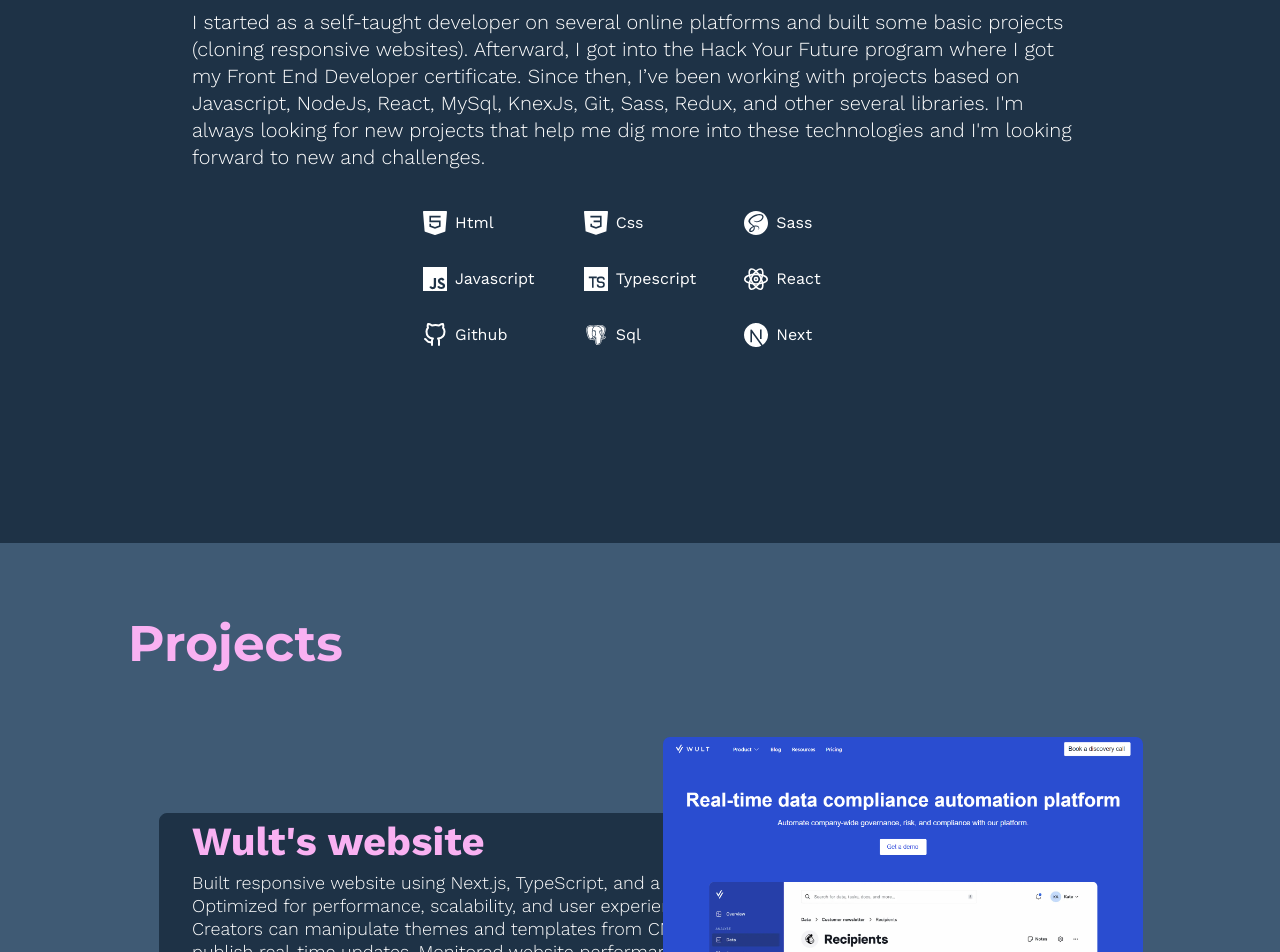
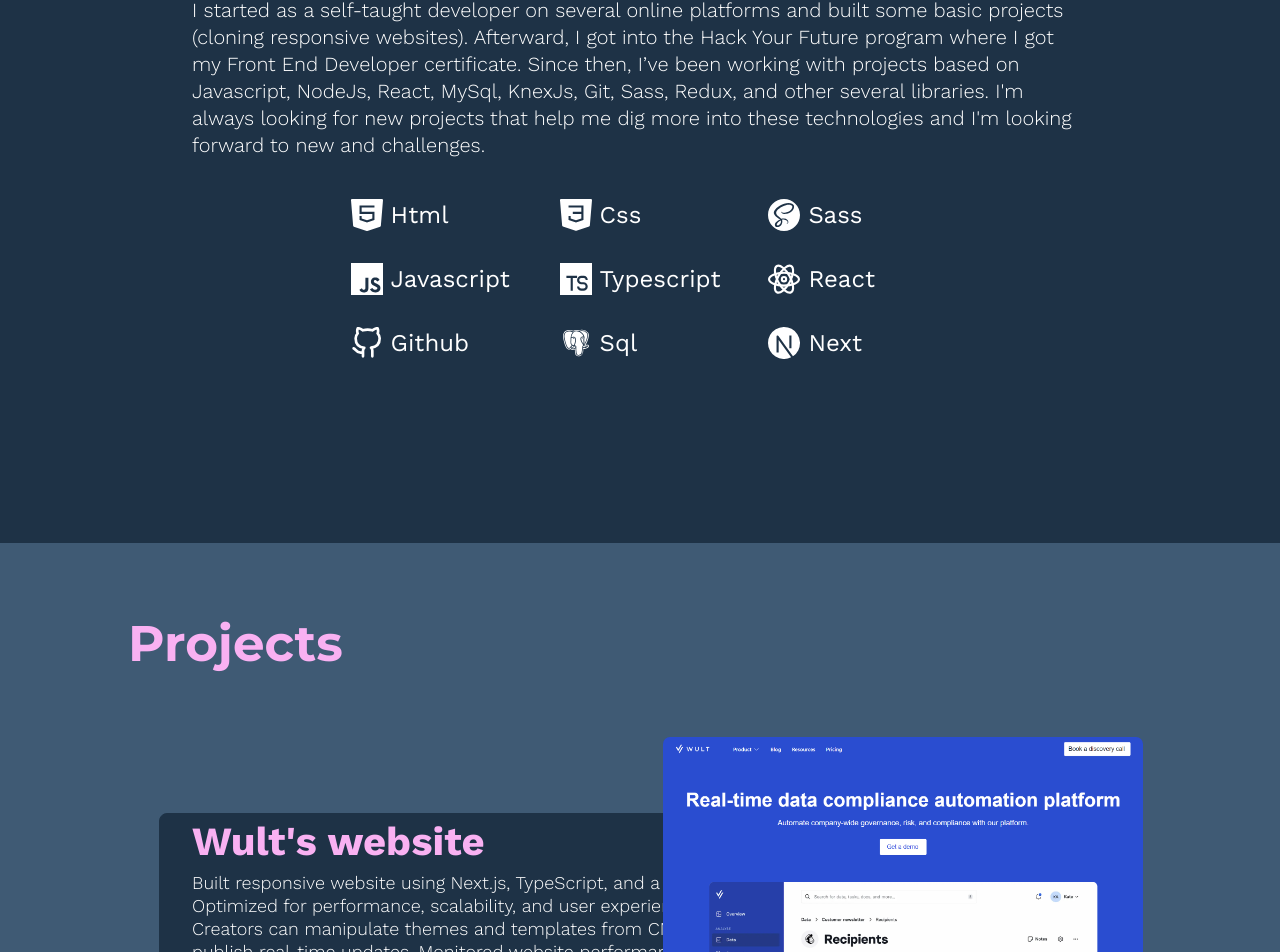
Before and after one commit to NatsGt/portfolio2023, a Next.js app: page / in a window 1280 px wide. Shown: the part 1857-2809 px from the top of the page. Built offline with nearby package versions, Linux system fonts and the light colour scheme.

Commit message:
increase size of skills

```diff
--- a/components/landing/Skills.tsx
+++ b/components/landing/Skills.tsx
@@ -20,7 +20,7 @@ const Skills: React.FC<SkillsProps> = ({ description, skills }) => {
         <div className={styles.skillsGrid}>
           {skills.map((item) => (
             <div key={item.id} className={styles.oneSkill}>
-              <Icon icon={skillIcon(item.name)} color="white" />
+              <Icon icon={skillIcon(item.name)} color="white" size={32} />
               {item.name}
             </div>
           ))}
--- a/styles/components/skills.module.scss
+++ b/styles/components/skills.module.scss
@@ -32,6 +32,7 @@
   font-family: var(--work-sans-font);
   color: white;
   text-transform: capitalize;
+  font-size: 24px;
   &:hover {
     color: $pink-500;
   }
```
